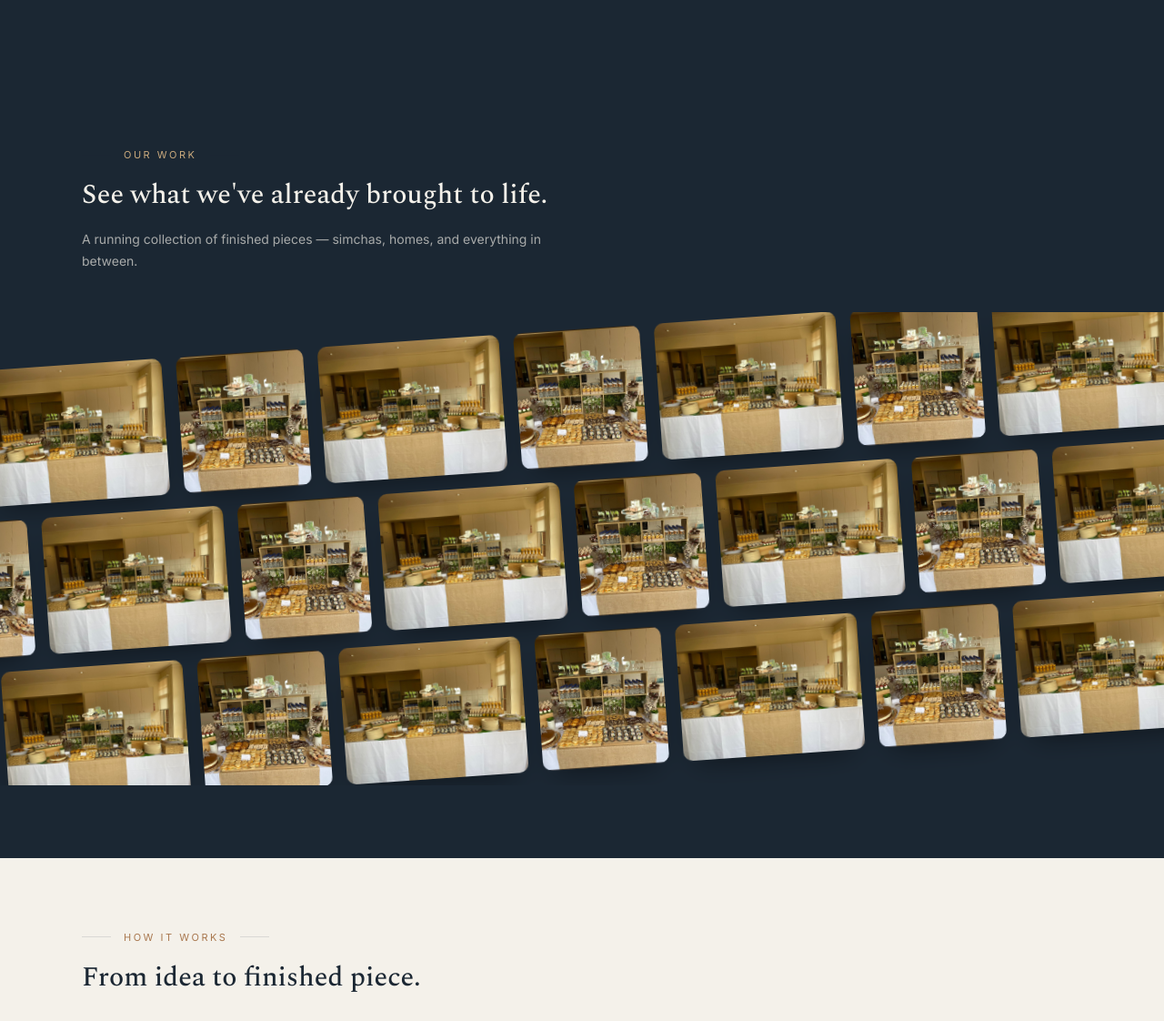
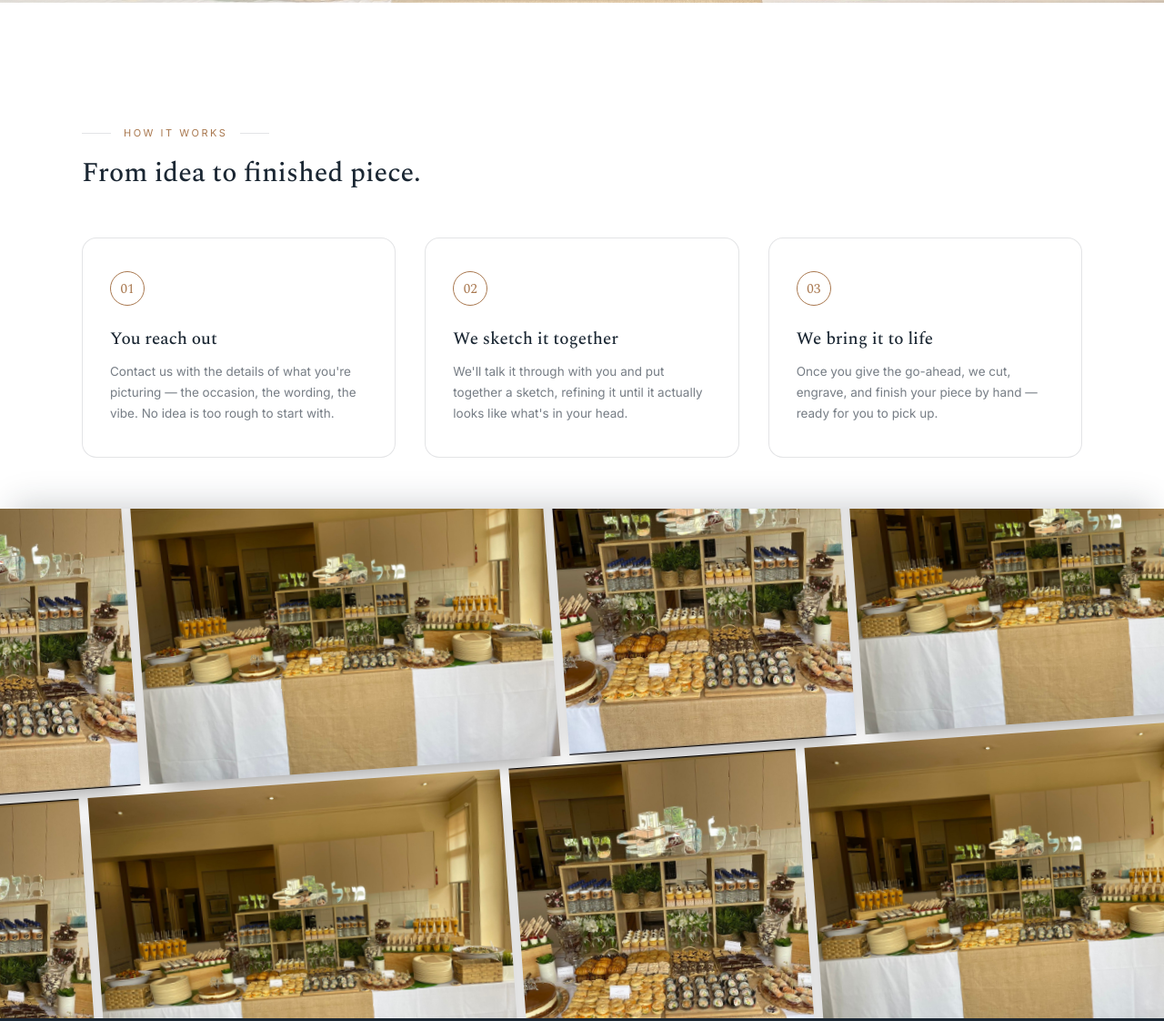
Before and after one commit to Aaron614-f/mylucent, a plain HTML site: page index.html in a window 1280 px wide. Shown: the part 616-1738 px from the top of the page at 91% size. Drawn offline with nearby package versions, Linux system fonts and the light colour scheme.

Commit message:
Update index.html

```diff
--- a/index.html
+++ b/index.html
@@ -18,7 +18,7 @@
   }
 
   *{ box-sizing:border-box; }
-  html,body{ margin:0; padding:0; background:var(--ivory); color:var(--charcoal); font-family:'Inter', sans-serif; }
+  html,body{ margin:0; padding:0; background:var(--white); color:var(--charcoal); font-family:'Inter', sans-serif; }
   h1,h2,h3{ font-family:'Spectral', serif; margin:0; }
   a{ color:inherit; }
   img{ max-width:100%; display:block; }
@@ -45,13 +45,13 @@
     background-position:center 35%;
     text-align:center;
     overflow:hidden;
-    clip-path: polygon(0 0, 100% 0, 100% calc(100% - 130px), 0 100%);
+    clip-path: polygon(0 0, 100% 0, 100% calc(100% - 80px), 0 100%);
   }
   .hero::before{
     content:'';
     position:absolute; inset:0;
     background:
-      linear-gradient(155deg, rgba(244,241,234,0.93) 0%, rgba(244,241,234,0.82) 35%, rgba(169,120,79,0.55) 100%);
+      linear-gradient(155deg, rgba(255,255,255,0.92) 0%, rgba(255,255,255,0.78) 40%, rgba(169,120,79,0.28) 100%);
   }
   .hero > *{ position:relative; z-index:1; }
   .hero .eyebrow{
@@ -77,15 +77,15 @@
   .hero-cta:hover{ background:var(--gold); transform:translateY(-1px); }
 
   @media (max-width: 760px){
-    .hero{ padding:80px 20px 110px; clip-path: polygon(0 0, 100% 0, 100% calc(100% - 44px), 0 100%); }
+    .hero{ padding:80px 20px 90px; clip-path: polygon(0 0, 100% 0, 100% calc(100% - 30px), 0 100%); }
     .hero h1{ font-size:32px; }
   }
 
   section{ padding:0 44px; }
-  .section-inner{ max-width:1100px; margin:0 auto; padding:80px 0; }
+  .section-inner{ max-width:1100px; margin:0 auto; padding:56px 0; }
   @media (max-width: 760px){
     section{ padding:0 20px; }
-    .section-inner{ padding:56px 0; }
+    .section-inner{ padding:40px 0; }
   }
   .section-eyebrow{
     display:flex; align-items:center; gap:14px;
@@ -101,50 +101,42 @@
   .section-sub{ font-size:14px; color:var(--muted); max-width:560px; line-height:1.7; }
 
   #gallery-teaser{
-    background:var(--charcoal); padding-bottom:0; overflow:hidden;
-    margin-top:-130px; position:relative; z-index:2;
-    padding-top:130px;
+    background:var(--white);
+    padding:0;
+    overflow:hidden;
+    position:relative;
+    z-index:3;
+    box-shadow: 0 -18px 34px -14px rgba(27,39,51,0.22);
   }
-  #gallery-teaser .section-inner{ max-width:1100px; }
-  #gallery-teaser .section-eyebrow span{ color:var(--gold-soft); }
-  #gallery-teaser h2, #gallery-teaser .section-sub{ color:var(--ivory); }
-  #gallery-teaser .section-sub{ color:rgba(244,241,234,0.65); }
-  @media (max-width: 760px){
-    #gallery-teaser{ margin-top:-44px; padding-top:44px; }
-  }
-
-
   .teaser-full{
     position:relative;
     width:100vw;
     margin-left:calc(50% - 50vw);
-    height:520px;
+    height:560px;
     overflow:hidden;
     display:block;
     text-decoration:none;
-    margin-top:44px;
   }
   .teaser-rotator{
     position:absolute;
-    left:-6%; right:-6%; top:-40px; bottom:-40px;
+    left:-6%; right:-6%; top:-70px;
     display:flex;
     flex-direction:column;
-    justify-content:center;
-    gap:16px;
+    gap:10px;
     transform: rotate(-4deg);
     transform-origin:center;
   }
   .teaser-row{
     display:flex;
-    gap:16px;
-    height:150px;
+    gap:10px;
+    height:340px;
     flex-shrink:0;
     will-change: transform;
   }
   .teaser-row img{
     height:100%; width:auto; flex-shrink:0;
     object-fit:cover;
-    border-radius:10px;
+    border-radius:0;
     box-shadow: 0 14px 30px -14px rgba(0,0,0,0.5);
   }
   .teaser-row.dir-left{ animation: teaserLeft 42s linear infinite; }
@@ -170,11 +162,19 @@
     text-transform:uppercase;
   }
   @media (max-width: 760px){
-    .teaser-full{ height:340px; }
-    .teaser-row{ height:96px; }
+    .teaser-full{ height:320px; }
+    .teaser-rotator{ top:-36px; gap:6px; }
+    .teaser-row{ height:180px; gap:6px; }
   }
 
-  #process{ background:var(--ivory); }
+  #process{
+    background:var(--white);
+    margin-top:-80px; position:relative; z-index:2;
+    padding-top:80px;
+  }
+  @media (max-width: 760px){
+    #process{ margin-top:-30px; padding-top:30px; }
+  }
   .process-grid{
     display:grid; grid-template-columns:repeat(3, 1fr); gap:32px;
     margin-top:48px;
@@ -182,9 +182,15 @@
   @media (max-width: 800px){ .process-grid{ grid-template-columns:1fr; } }
   .process-card{
     background:var(--white);
+    border:1px solid var(--line);
     border-radius:16px;
     padding:36px 30px;
-    box-shadow: 0 24px 48px -34px rgba(27,39,51,0.22);
+    transition: border-color .2s ease, box-shadow .2s ease, transform .2s ease;
+  }
+  .process-card:hover{
+    border-color:var(--gold);
+    box-shadow: 0 20px 40px -28px rgba(169,120,79,0.4);
+    transform:translateY(-3px);
   }
   .process-num{
     width:38px; height:38px; border-radius:50%;
@@ -192,6 +198,10 @@
     display:flex; align-items:center; justify-content:center;
     font-family:'Spectral', serif; font-size:15px; color:var(--gold);
     margin-bottom:22px;
+    transition: background .2s ease, color .2s ease;
+  }
+  .process-card:hover .process-num{
+    background:var(--gold); color:var(--white);
   }
   .process-card h3{ font-size:19px; font-weight:500; margin-bottom:10px; }
   .process-card p{ font-size:13.5px; color:var(--muted); line-height:1.7; margin:0; }
@@ -267,22 +277,6 @@
     <a class="hero-cta" href="order.html">Start Your Order →</a>
   </section>
 
-  <section id="gallery-teaser">
-    <div class="section-inner">
-      <div class="section-eyebrow"><span>OUR WORK</span></div>
-      <h2 class="section-title">See what we've already brought to life.</h2>
-      <p class="section-sub">A running collection of finished pieces — simchas, homes, and everything in between.</p>
-
-      <a class="teaser-full" href="gallery.html" aria-label="View the full gallery" id="teaserFull">
-        <div class="teaser-rotator" id="teaserRotator"></div>
-        <div class="teaser-overlay">
-          <h3>View the Full Gallery</h3>
-          <span>Click to see our other work →</span>
-        </div>
-      </a>
-    </div>
-  </section>
-
   <section id="process">
     <div class="section-inner">
       <div class="section-eyebrow"><span>HOW IT WORKS</span></div>
@@ -306,6 +300,16 @@
         </div>
       </div>
     </div>
+  </section>
+
+  <section id="gallery-teaser">
+    <a class="teaser-full" href="gallery.html" aria-label="View the full gallery" id="teaserFull">
+      <div class="teaser-rotator" id="teaserRotator"></div>
+      <div class="teaser-overlay">
+        <h3>View the Full Gallery</h3>
+        <span>Click to see our other work →</span>
+      </div>
+    </a>
   </section>
 
   <section id="contact-cta">
@@ -341,8 +345,7 @@
     var rotator = document.getElementById('teaserRotator');
     var rowDefs = [
       { dir: 'left',  offset: 0 },
-      { dir: 'right', offset: 1 },
-      { dir: 'left',  offset: 2 }
+      { dir: 'right', offset: 1 }
     ];
 
     rowDefs.forEach(function(def){
@@ -352,7 +355,7 @@
       // Build enough images to comfortably fill the row twice over (for the
       // seamless loop), cycling through available photos starting at a
       // different offset per row so rows don't look identical.
-      var need = Math.max(allPhotos.length * 2, 14);
+      var need = Math.max(allPhotos.length * 2, 10);
       var seq = [];
       for (var i = 0; i < need; i++){
         seq.push(allPhotos[(i + def.offset) % allPhotos.length]);
```
